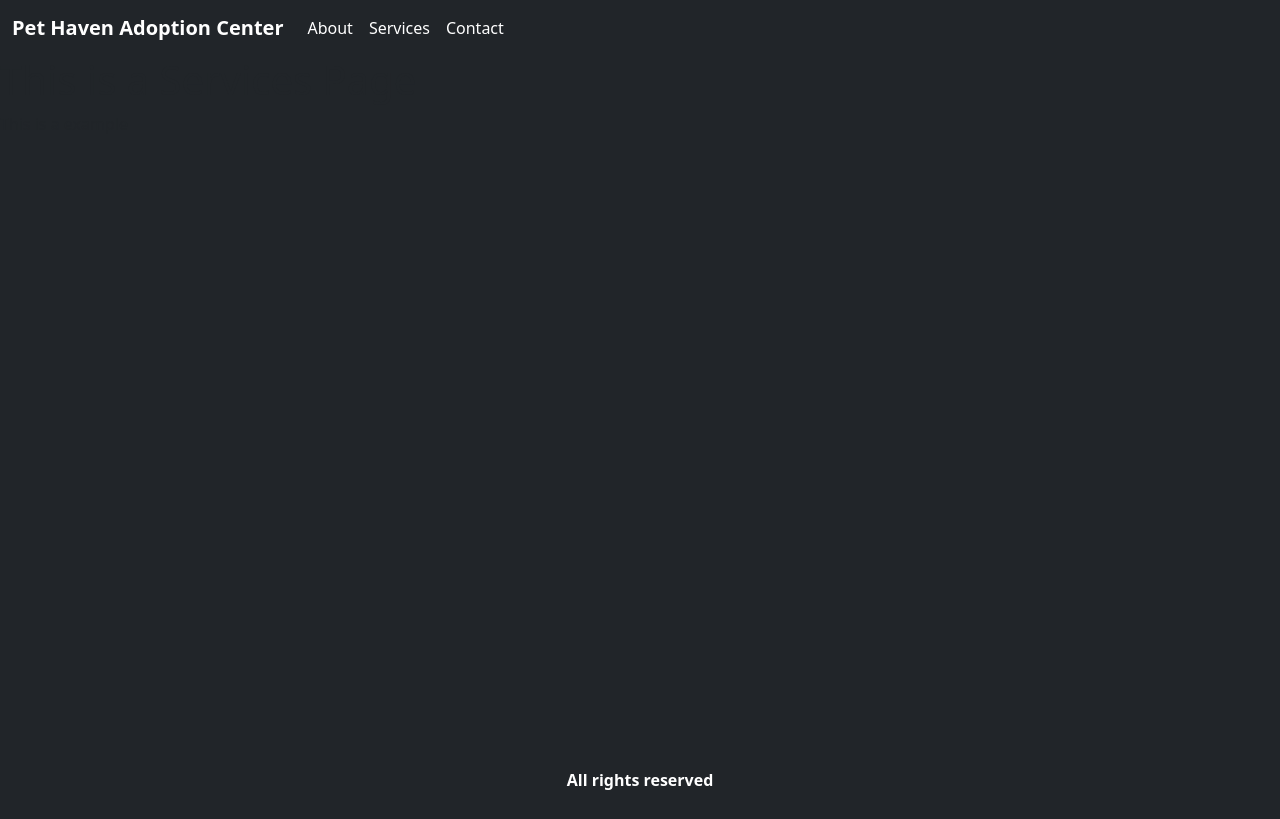
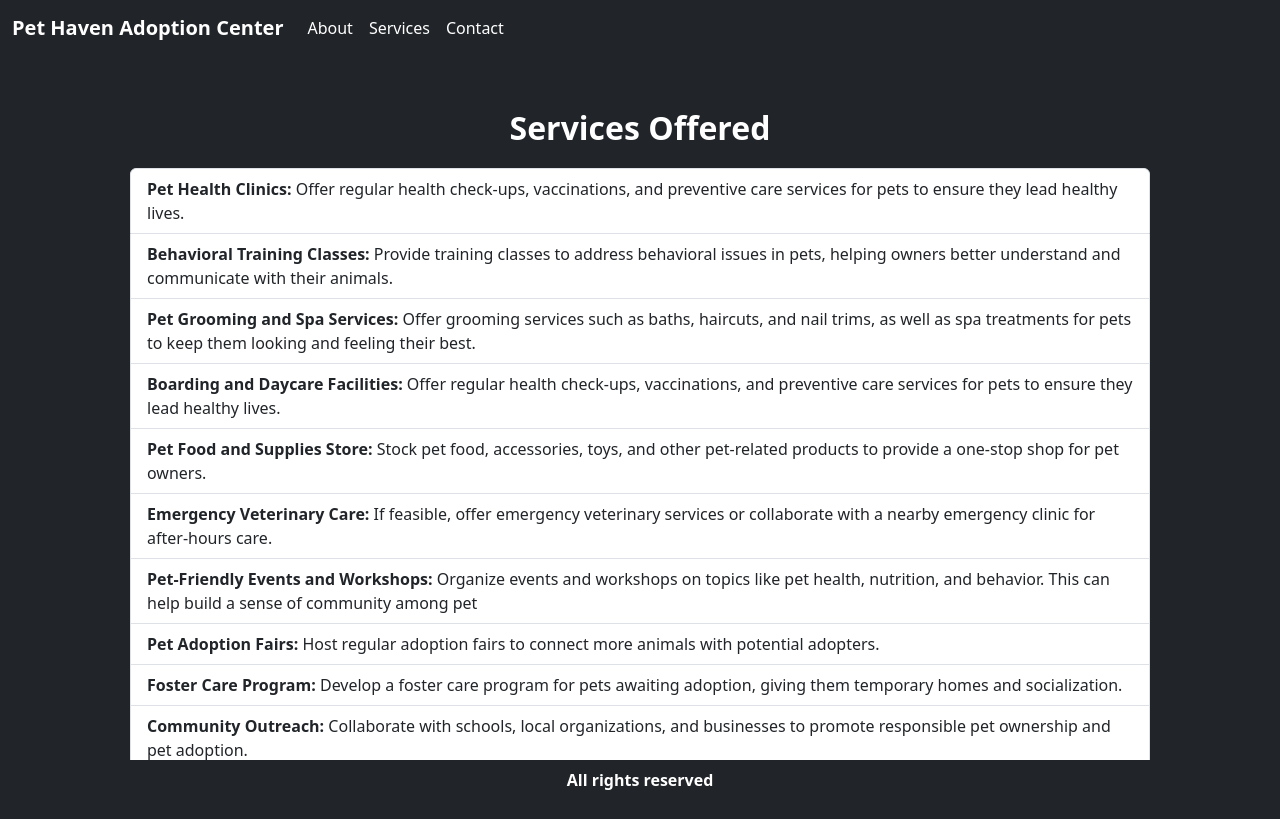
Before and after one commit to byrondones/Dones_Activity_14, a React (Vite) app: page /services in a window 1280 px wide. Built offline with nearby package versions, Linux system fonts and the light colour scheme.

Commit message:
added items to services page

```diff
--- a/src/pages/Services.jsx
+++ b/src/pages/Services.jsx
@@ -2,10 +2,60 @@ function Services(){
 
     return(
         <>
-            <section>
-                <h1>This is a Services Page</h1>
-                <p>This is a example</p>
-            </section>
+        <div className="container">
+            <div className="row bg-dark">
+                <div className="col-12">
+                <section className="hero-section p-5">
+                        <p className='text-white fw-bold text-sm-center'
+                            style={{isolation:'isolate', fontSize:32}}
+                        >Services Offered</p>
+
+                        <ul className="list-group">
+                            <li className="list-group-item">
+                                <b>Pet Health Clinics: </b>
+                                Offer regular health check-ups, vaccinations, and preventive care services for pets to ensure they lead healthy lives.
+                            </li>
+                            <li className="list-group-item">
+                                <b>Behavioral Training Classes: </b>
+                                Provide training classes to address behavioral issues in pets, helping owners better understand and communicate with their animals.
+                            </li>
+                            <li className="list-group-item">
+                                <b>Pet Grooming and Spa Services: </b>
+                                Offer grooming services such as baths, haircuts, and nail trims, as well as spa treatments for pets to keep them looking and feeling their best.
+                            </li>
+                            <li className="list-group-item">
+                                <b>Boarding and Daycare Facilities: </b>
+                                Offer regular health check-ups, vaccinations, and preventive care services for pets to ensure they lead healthy lives.
+                            </li>
+                            <li className="list-group-item">
+                                <b>Pet Food and Supplies Store: </b>
+                                Stock pet food, accessories, toys, and other pet-related products to provide a one-stop shop for pet owners.
+                            </li>
+                            <li className="list-group-item">
+                                <b>Emergency Veterinary Care: </b>
+                                If feasible, offer emergency veterinary services or collaborate with a nearby emergency clinic for after-hours care.
+                            </li>
+                            <li className="list-group-item">
+                                <b>Pet-Friendly Events and Workshops: </b>
+                                Organize events and workshops on topics like pet health, nutrition, and behavior. This can help build a sense of community among pet
+                            </li>
+                            <li className="list-group-item">
+                                <b>Pet Adoption Fairs: </b>
+                                Host regular adoption fairs to connect more animals with potential adopters.
+                            </li>
+                            <li className="list-group-item">
+                                <b>Foster Care Program: </b>
+                                Develop a foster care program for pets awaiting adoption, giving them temporary homes and socialization.
+                            </li>
+                            <li className="list-group-item">
+                                <b>Community Outreach: </b>
+                                Collaborate with schools, local organizations, and businesses to promote responsible pet ownership and pet adoption.
+                            </li>
+                        </ul>
+                </section>
+                </div>
+            </div>
+        </div>
         </>
     )
 
```
